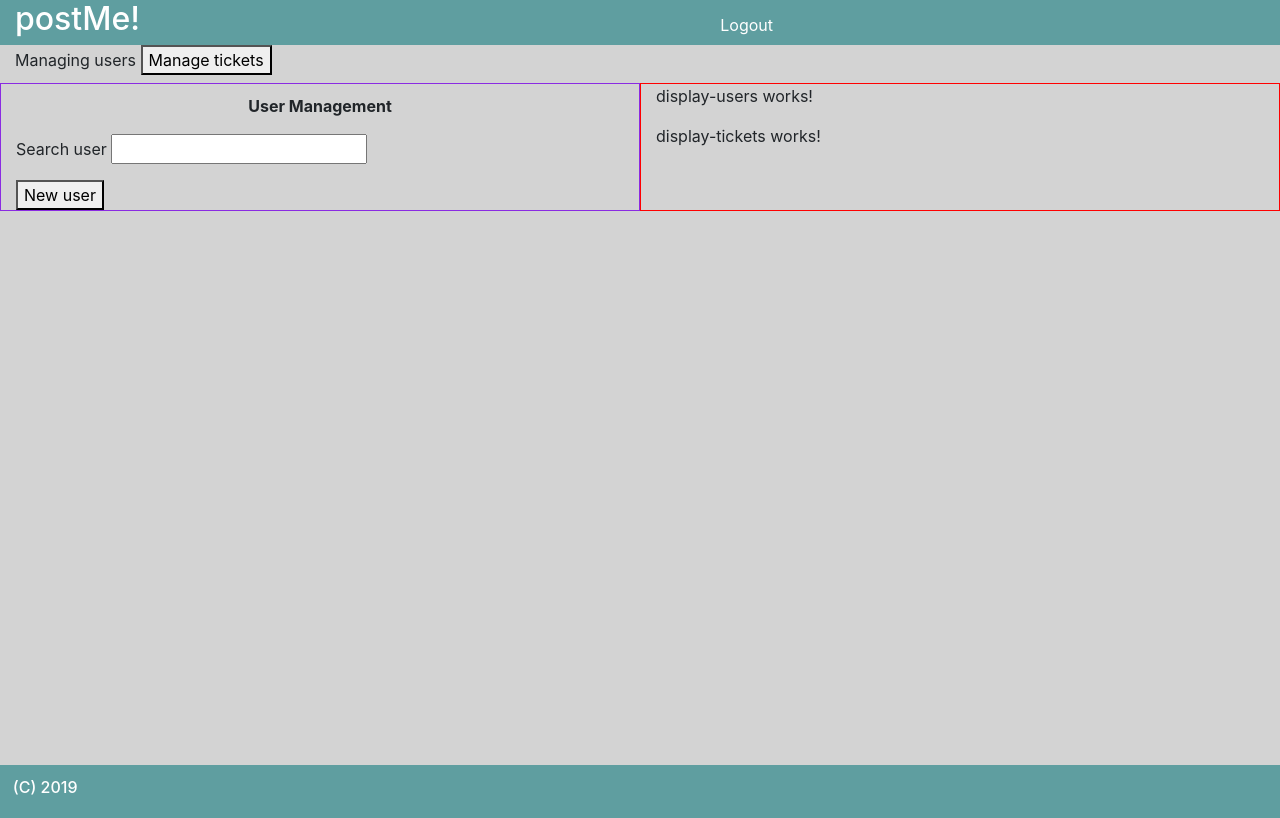
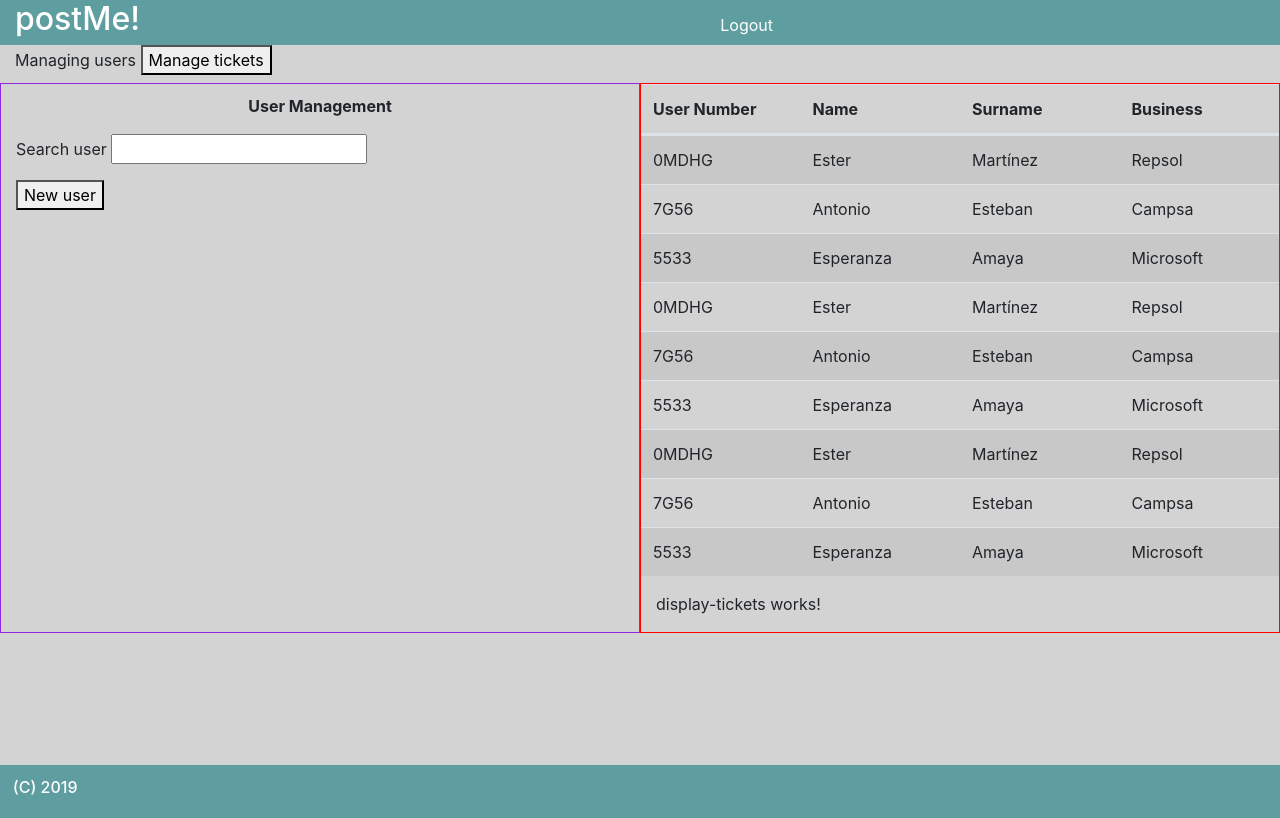
Before and after one commit to epangar/postMe, an Angular app in the folder postMe/: page /home in a window 1280 px wide. Both pictures are taken after a click on the button "Login". Built offline with nearby package versions, Linux system fonts and the light colour scheme.

Commit message:
Display Users in a  table

```diff
--- a/postMe/src/app/classes/Ticket.ts
+++ b/postMe/src/app/classes/Ticket.ts
@@ -9,6 +9,7 @@ export class Ticket extends User{
 
     open: boolean;
     status: string;
+    urgency: number;
     creationDate: Date;
 
 }
--- a/postMe/src/app/classes/User.ts
+++ b/postMe/src/app/classes/User.ts
@@ -1,3 +1,5 @@
+import { Ticket } from './Ticket'
+
 export class User{
     id: string;
     userNumber: string;
@@ -8,6 +10,7 @@ export class User{
     country: string;
     job: string;
     phoneNumber: string;
+    // tickets: Ticket[];
 
     constructor(){
 
--- a/postMe/src/app/components/create-tickets/create-tickets.component.html
+++ b/postMe/src/app/components/create-tickets/create-tickets.component.html
@@ -1,4 +1,5 @@
 <form class="create-tickets__form">
+        <input required class="col-md-6 create-users__input" type="text" placeholder="search by username">
         <input required class="col-md-6 create-tickets__input" type="text" placeholder="userNumber">
         <input required class="col-md-6 create-tickets__input" type="text" placeholder="name">
         <input required class="col-md-6 create-tickets__input" type="text" placeholder="surname">
@@ -7,6 +8,7 @@
         <input required class="col-md-6 create-tickets__input" type="text" placeholder="city">
         <input required class="col-md-6 create-tickets__input" type="text" placeholder="job">
         <input required class="col-md-6 create-tickets__input" type="text" placeholder="phoneNumber">
+        <textarea></textarea>
 
         <div class="col-md-12">
             <button class="col-md-4" type="button">Reset form</button>
--- a/postMe/src/app/components/create-users/create-users.component.html
+++ b/postMe/src/app/components/create-users/create-users.component.html
@@ -1,6 +1,6 @@
 
 <form class="create-users__form">
-    <input required class="col-md-6 create-users__input" type="text" placeholder="load a username">
+
     <input required class="col-md-6 create-users__input" type="text" placeholder="userNumber">
     <input required class="col-md-6 create-users__input" type="text" placeholder="name">
     <input required class="col-md-6 create-users__input" type="text" placeholder="surname">
@@ -9,7 +9,7 @@
     <input required class="col-md-6 create-users__input" type="text" placeholder="city">
     <input required class="col-md-6 create-users__input" type="text" placeholder="job">
     <input required class="col-md-6 create-users__input" type="text" placeholder="phoneNumber">
-    <textarea></textarea>
+
 
     <div class="col-md-12">
         <button class="col-md-4" type="button">Reset form</button>
--- a/postMe/src/app/components/display-users/display-users.component.html
+++ b/postMe/src/app/components/display-users/display-users.component.html
@@ -1 +1,30 @@
-<p>display-users works!</p>
+<table class="table table-striped col-lg-12 display_users__table">
+    <thead>
+        <tr class="row">
+            <th class="col-lg-3">User Number</th>
+            <th class="col-lg-3">Name</th>
+            <th class="col-lg-3">Surname</th>
+            <th class="col-lg-3">Business</th>
+        </tr>
+    </thead>
+    <tbody>
+        <tr *ngFor="let user of listOfUsers" class="row">
+            <td class="col-lg-3">{{user.userNumber}}</td>
+            <td class="col-lg-3">{{user.name}}</td>
+            <td class="col-lg-3">{{user.surname}}</td>
+            <td class="col-lg-3">{{user.business}}</td>
+        </tr>
+        <tr *ngFor="let user of listOfUsers" class="row">
+            <td class="col-lg-3">{{user.userNumber}}</td>
+            <td class="col-lg-3">{{user.name}}</td>
+            <td class="col-lg-3">{{user.surname}}</td>
+            <td class="col-lg-3">{{user.business}}</td>
+        </tr>
+        <tr *ngFor="let user of listOfUsers" class="row">
+            <td class="col-lg-3">{{user.userNumber}}</td>
+            <td class="col-lg-3">{{user.name}}</td>
+            <td class="col-lg-3">{{user.surname}}</td>
+            <td class="col-lg-3">{{user.business}}</td>
+        </tr>
+    </tbody>
+</table>
--- a/postMe/src/app/components/display-users/display-users.component.ts
+++ b/postMe/src/app/components/display-users/display-users.component.ts
@@ -1,4 +1,6 @@
 import { Component, OnInit } from '@angular/core';
+import { ListOfUsers } from '../../mocks/MockUsers';
+import { User } from '../../classes/User'
 
 @Component({
   selector: 'display-users',
@@ -7,9 +9,13 @@ import { Component, OnInit } from '@angular/core';
 })
 export class DisplayUsersComponent implements OnInit {
 
+  listOfUsers: User[]=ListOfUsers;
   constructor() { }
 
   ngOnInit() {
+    this.listOfUsers = ListOfUsers.map(user=>user);
+
   }
 
+
 }
--- a/postMe/src/app/components/manageusers/manageusers.component.ts
+++ b/postMe/src/app/components/manageusers/manageusers.component.ts
@@ -21,7 +21,6 @@ export class ManageusersComponent implements OnInit {
   }
 
   receiveCloseForm(input: boolean):void{
-    console.log(input);
     this.createUsers=input;
   }
 }
--- /dev/null
+++ b/postMe/src/app/mocks/MockUsers.ts
@@ -0,0 +1,38 @@
+import { User } from '../classes/User'
+
+export let  ListOfUsers: User[] = [
+    {
+        id: "ABCDEF1234",
+        userNumber: "0MDHG",
+        name: "Ester",
+        surname: "Martínez",
+        business: "Repsol",
+        city: "Madrid",
+        country: "Spain",
+        job: "DDBB",
+        phoneNumber: "999999999",
+    },
+    {
+        id: "DDDDDF6543",
+        userNumber: "7G56",
+        name: "Antonio",
+        surname: "Esteban",
+        business: "Campsa",
+        city: "Alicante",
+        country: "Spain",
+        job: "BE Dev",
+        phoneNumber: "888888888",
+    },
+    {
+        id: "A563FB1",
+        userNumber: "5533",
+        name: "Esperanza",
+        surname: "Amaya",
+        business: "Microsoft",
+        city: "Madrid",
+        country: "Spain",
+        job: "FS dev",
+        phoneNumber: "123456789",
+    },
+
+]
--- a/postMe/src/app/styles/access.scss
+++ b/postMe/src/app/styles/access.scss
@@ -5,6 +5,7 @@
 
     &__displayer{
         border: 1px solid red;
+        overflow: scroll;
     }
 
     &__form {
--- a/postMe/src/app/styles/display-users.scss
+++ b/postMe/src/app/styles/display-users.scss
@@ -0,0 +1,10 @@
+.display-users{
+
+    &__table{
+        overflow: scroll;
+    }
+
+    &__card{
+        border: 1px solid darkolivegreen;
+    }
+}
--- a/postMe/src/index.html
+++ b/postMe/src/index.html
@@ -11,7 +11,15 @@
 
   <link rel="stylesheet" href="https://stackpath.bootstrapcdn.com/bootstrap/4.3.1/css/bootstrap.min.css"
     integrity="sha384-ggOyR0iXCbMQv3Xipma34MD+dH/1fQ784/j6cY/iJTQUOhcWr7x9JvoRxT2MZw1T" crossorigin="anonymous">
-
+    <script src="https://code.jquery.com/jquery-3.3.1.slim.min.js"
+    integrity="sha384-q8i/X+965DzO0rT7abK41JStQIAqVgRVzpbzo5smXKp4YfRvH+8abtTE1Pi6jizo"
+    crossorigin="anonymous"></script>
+  <script src="https://cdnjs.cloudflare.com/ajax/libs/popper.js/1.14.7/umd/popper.min.js"
+    integrity="sha384-UO2eT0CpHqdSJQ6hJty5KVphtPhzWj9WO1clHTMGa3JDZwrnQq4sF86dIHNDz0W1"
+    crossorigin="anonymous"></script>
+  <script src="https://stackpath.bootstrapcdn.com/bootstrap/4.3.1/js/bootstrap.min.js"
+    integrity="sha384-JjSmVgyd0p3pXB1rRibZUAYoIIy6OrQ6VrjIEaFf/nJGzIxFDsf4x0xIM+B07jRM"
+    crossorigin="anonymous"></script>
   <title>postMe!</title>
 </head>
 
@@ -31,15 +39,7 @@
 
     <h6>(C) 2019</h6>
   </footer>
-  <script src="https://code.jquery.com/jquery-3.3.1.slim.min.js"
-    integrity="sha384-q8i/X+965DzO0rT7abK41JStQIAqVgRVzpbzo5smXKp4YfRvH+8abtTE1Pi6jizo"
-    crossorigin="anonymous"></script>
-  <script src="https://cdnjs.cloudflare.com/ajax/libs/popper.js/1.14.7/umd/popper.min.js"
-    integrity="sha384-UO2eT0CpHqdSJQ6hJty5KVphtPhzWj9WO1clHTMGa3JDZwrnQq4sF86dIHNDz0W1"
-    crossorigin="anonymous"></script>
-  <script src="https://stackpath.bootstrapcdn.com/bootstrap/4.3.1/js/bootstrap.min.js"
-    integrity="sha384-JjSmVgyd0p3pXB1rRibZUAYoIIy6OrQ6VrjIEaFf/nJGzIxFDsf4x0xIM+B07jRM"
-    crossorigin="anonymous"></script>
+
 
 </body>
 
```
